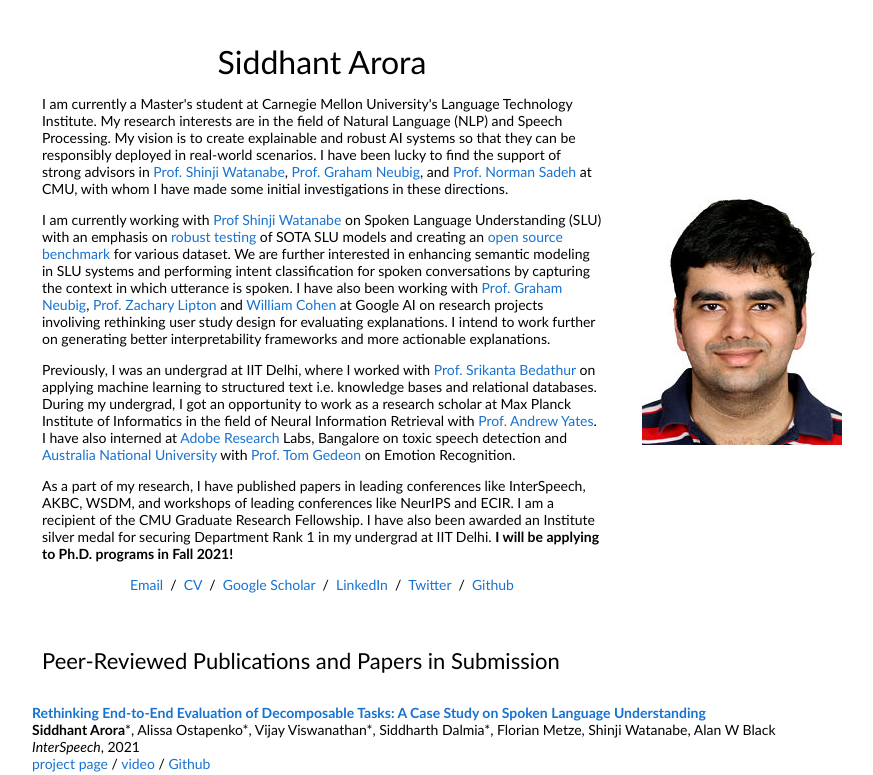
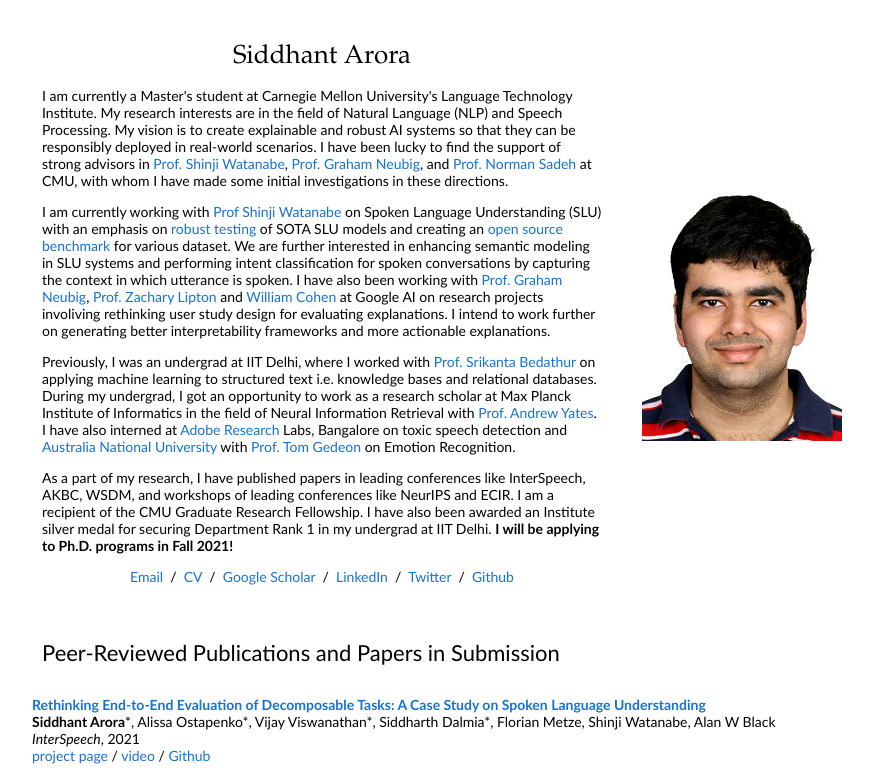
Before and after one commit to siddhu001/siddhu001.github.io, a plain HTML site: page index.html in a window 1280 px wide. Shown: the top 775 px of the page, without its empty margins (218-1091 px from the left). Drawn offline with Linux system fonts and the light colour scheme.

Commit message:
Change title font

```diff
--- a/stylesheet.css
+++ b/stylesheet.css
@@ -101,8 +101,8 @@ papertitle {
 }
 
 name {
-  font-family: 'Lato', Verdana, Helvetica, sans-serif;
-  font-size: 32px;
+  font-family: "Book Antiqua", Palatino, "Palatino Linotype", "Palatino LT STD", Georgia, serif;
+  font-size: 26px;
 }
 
 .one {
```
